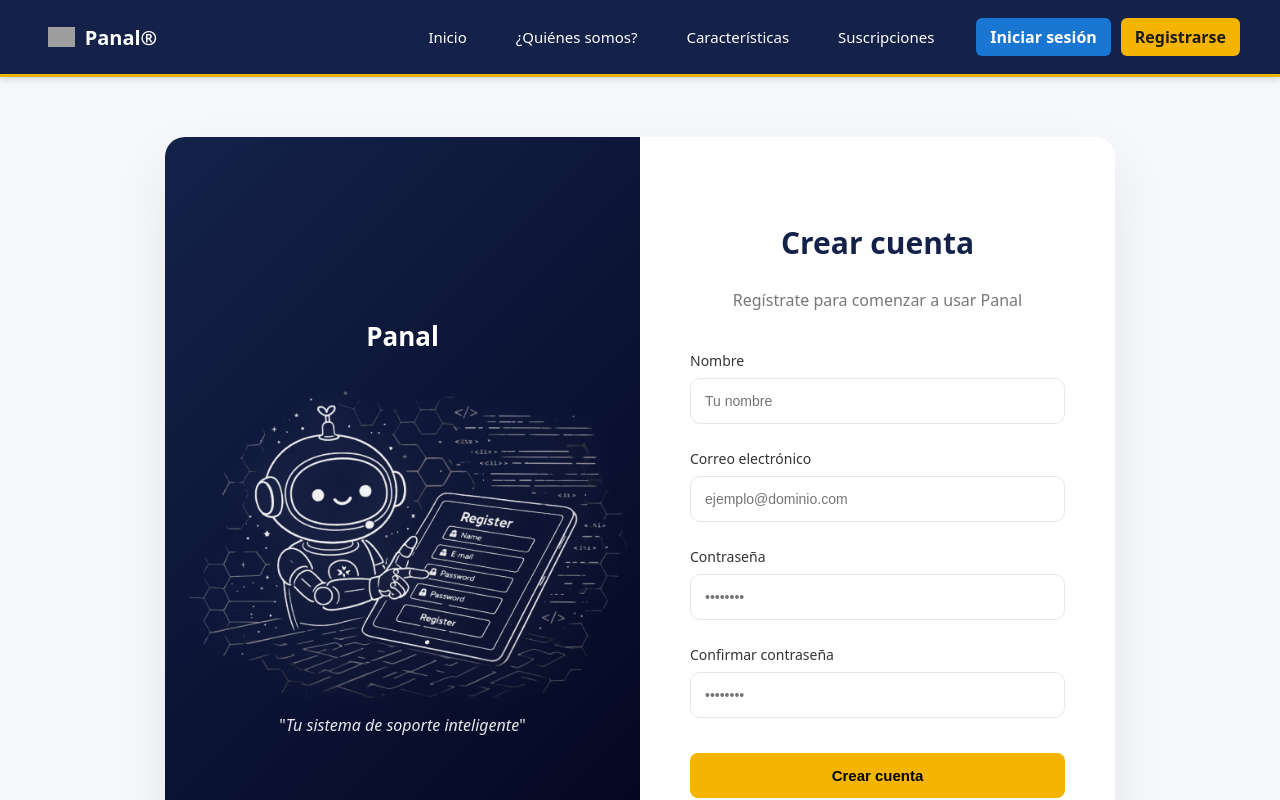
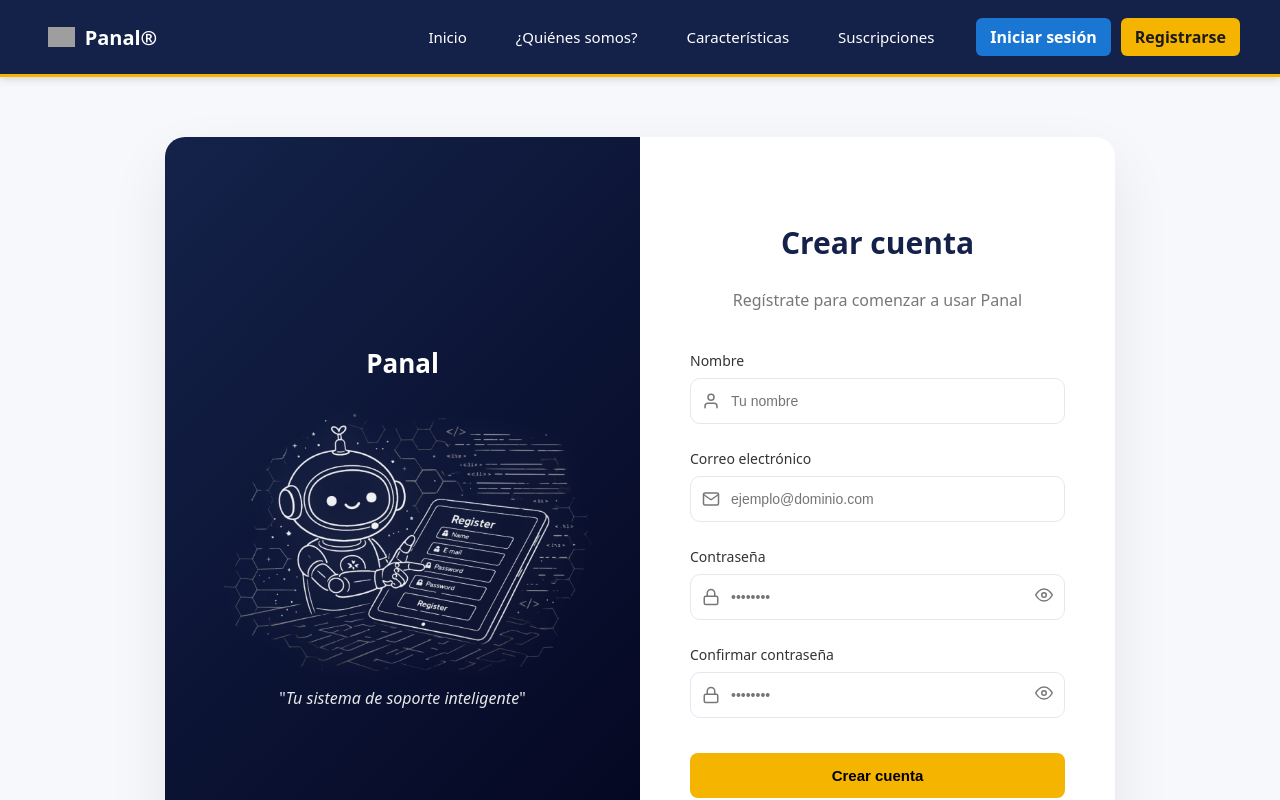
Before and after one commit to panal-organization/panal-web-application, a React (Vite) app: page /register in a window 1280 px wide. Shown: the top 800 px of the page. Built offline with nearby package versions, Linux system fonts and the light colour scheme; grey boxes are pictures that could not be loaded.

Commit message:
Registro actualizado con ngrok y rol id, iconos en registro

```diff
--- a/src/pages/public/LoginPage/LoginPage.tsx
+++ b/src/pages/public/LoginPage/LoginPage.tsx
@@ -8,6 +8,8 @@ import { useEffect } from "react"
 
 import { useAuth } from "../../../context/AuthContext"
 import { FiMail, FiLock, FiEye, FiEyeOff } from "react-icons/fi"
+
+const BASE_URL = "https://waggish-unsecludedly-jong.ngrok-free.dev/api";
 
 const LoginPage = () => {
 
@@ -35,8 +37,7 @@ const [mostrarPassword, setMostrarPassword] = useState(false)
 
       setLoading(true)
 
-      const response = await fetch(
-        "http://3.19.63.85:3000/api/auth/sign-in",
+      const response = await fetch(`${BASE_URL}/auth/sign-in`,
         {
           method: "POST",
           headers: {
--- a/src/pages/public/RegisterPage/RegisterPage.css
+++ b/src/pages/public/RegisterPage/RegisterPage.css
@@ -1,4 +1,13 @@
-/* CONTENEDOR REGISTER */
+.login-section{
+  min-height:80vh;
+  display:flex;
+  justify-content:center;
+  align-items:center;
+  padding:60px 20px;
+  background:#f6f8fc;
+}
+
+/* CONTENEDOR */
 
 .register-wrapper{
   display:grid;
@@ -13,7 +22,7 @@
   box-shadow:0 25px 60px rgba(0,0,0,0.08);
 }
 
-/* FORM REGISTER */
+/* FORM CARD */
 
 .register-card{
   padding:60px 50px;
@@ -22,7 +31,106 @@
   justify-content:center;
 }
 
-/* PANEL ROBOT */
+/* TITULOS */
+
+.login-title{
+  text-align:center;
+  font-size:30px;
+  color:#14224a;
+  margin-bottom:10px;
+}
+
+.login-subtitle{
+  text-align:center;
+  color:#777;
+  margin-bottom:40px;
+}
+
+/* FORM */
+
+.login-form{
+  display:flex;
+  flex-direction:column;
+  gap:25px;
+}
+
+.login-field{
+  display:flex;
+  flex-direction:column;
+}
+
+.login-field label{
+  font-size:14px;
+  margin-bottom:8px;
+  color:#333;
+}
+
+/* INPUT NORMAL (fallback) */
+
+.login-field input{
+  padding:14px;
+  border-radius:10px;
+  border:1px solid #e2e8f0;
+  font-size:14px;
+  transition:all .2s ease;
+}
+
+.login-field input:focus{
+  border-color:#1976d2;
+  box-shadow:0 0 0 3px rgba(25,118,210,0.1);
+}
+
+/* BOTON */
+
+.login-button{
+  width:100%;
+  margin-top:10px;
+  padding:14px;
+
+  background:#f4b400;
+  border:none;
+  border-radius:8px;
+
+  font-weight:600;
+  font-size:15px;
+
+  cursor:pointer;
+  transition:background 0.25s ease;
+}
+
+.login-button:hover{
+  background:#e0a800;
+}
+
+/* ERROR */
+
+.form-error{
+  color:#e53935;
+  font-size:14px;
+  text-align:center;
+}
+
+/* LINKS */
+
+.login-register{
+  text-align:center;
+  margin-top:30px;
+  font-size:14px;
+}
+
+.login-register a{
+  color:#1976d2;
+  font-weight:600;
+  margin-left:5px;
+  text-decoration:none;
+}
+
+.login-register a:hover{
+  color:#1565c0;
+  text-decoration:underline;
+}
+
+/* PANEL IZQUIERDO */
 
 .register-image{
   background:linear-gradient(135deg,#14224a, #03051e);
@@ -50,14 +158,16 @@
   margin-bottom:30px;
 }
 
+/* IMAGEN */
+
 .register-illustration{
   display:flex;
   justify-content:center;
 }
 
 .register-illustration img{
-
-  max-width:500px;
+  width:140%;
+  max-width:600px;
   opacity:0.95;
 
   filter:drop-shadow(0 0 15px rgba(255,255,255,0.25));
@@ -67,12 +177,55 @@
 
 @media(max-width:850px){
 
-.register-wrapper{
-  grid-template-columns:1fr;
+  .register-wrapper{
+    grid-template-columns:1fr;
+  }
+
+  .register-image{
+    display:none;
+  }
+
 }
 
-.register-image{
-  display:none;
+/* ========================= */
+/* INPUTS CON ICONOS */
+/* ========================= */
+
+.input-container{
+  position:relative;
+  display:flex;
+  align-items:center;
 }
 
+.input-container input{
+  width:100%;
+  padding:14px 40px; /* espacio para iconos */
+  border-radius:10px;
+  border:1px solid #e2e8f0;
+  font-size:14px;
+  transition:all .2s ease;
 }
+
+.input-container input:focus{
+  border-color:#1976d2;
+  box-shadow:0 0 0 3px rgba(25,118,210,0.1);
+}
+
+/* ICONO IZQUIERDO */
+
+.input-icon{
+  position:absolute;
+  left:12px;
+  color:#777;
+  font-size:18px;
+}
+
+/* ICONO DERECHO (OJO) */
+
+.password-toggle{
+  position:absolute;
+  right:12px;
+  cursor:pointer;
+  color:#777;
+  font-size:18px;
+}
--- a/src/pages/public/RegisterPage/RegisterPage.tsx
+++ b/src/pages/public/RegisterPage/RegisterPage.tsx
@@ -1,19 +1,17 @@
-import { useState } from "react"
+import { useState, useEffect } from "react"
 import { useNavigate } from "react-router-dom"
 
 import HeaderLanding from "../../../components/landing/HeaderLanding"
 import FooterLanding from "../../../components/landing/FooterLanding"
 
 import "./RegisterPage.css"
-
 import robot from "../../../assets/images/Robot3.png"
 
-import { useEffect } from "react"
+import { FiMail, FiLock, FiEye, FiEyeOff, FiUser } from "react-icons/fi"
+
+const BASE_URL = "https://waggish-unsecludedly-jong.ngrok-free.dev/api";
 
 const RegisterPage = () => {
-
-
-
 
   useEffect(() => {
     document.title = "Registrarse"
@@ -25,13 +23,14 @@ const RegisterPage = () => {
   const [correo, setCorreo] = useState("")
   const [contrasena, setContrasena] = useState("")
   const [confirmarContrasena, setConfirmarContrasena] = useState("")
+  const [mostrarPassword, setMostrarPassword] = useState(false)
+  const [mostrarConfirmPassword, setMostrarConfirmPassword] = useState(false)
+
   const [error, setError] = useState("")
   const [loading, setLoading] = useState(false)
 
   const handleRegister = async (e:any) => {
-
     e.preventDefault()
-
     setError("")
 
     if(contrasena !== confirmarContrasena){
@@ -40,40 +39,35 @@ const RegisterPage = () => {
     }
 
     try{
-
       setLoading(true)
 
-      const response = await fetch(
-        "http://3.19.63.85:3000/api/auth/sign-up",
-        {
+      const response = await fetch(`${BASE_URL}/auth/sign-up`, {
         method:"POST",
         headers:{
           "Content-Type":"application/json"
         },
-          body:JSON.stringify({
+        body: JSON.stringify({
           nombre,
           correo,
-            contrasena
+          contrasena,
+          rol_id: "699d2f3eb00a373767e0adbf",
+          estatus: true,
+          foto: ""
         })
-        }
-      )
+      })
 
       const data = await response.json()
 
       if(response.ok){
-
         alert("Cuenta creada correctamente")
         navigate("/login")
-
       }else{
         setError(data.message || "Error al registrar usuario")
       }
 
     }catch(error){
-
       console.error(error)
       setError("Error al conectar con el servidor")
-
     }finally{
       setLoading(false)
     }
@@ -88,33 +82,22 @@ const RegisterPage = () => {
 
         <div className="register-wrapper">
 
-          {/* PANEL IZQUIERDO ROBOT */}
-
+          {/* PANEL IZQUIERDO */}
           <div className="register-image">
-
             <div className="register-image-content">
-
               <h3>Panal</h3>
 
               <div className="register-illustration">
-
-                <img
-                  src={robot}
-                  alt="Robot soporte Panal"
-                />
-
+                <img src={robot} alt="Robot soporte Panal" />
               </div>
 
               <p>
                 "<i>Tu sistema de soporte inteligente</i>"
               </p>
-
             </div>
-
           </div>
 
           {/* FORMULARIO */}
-
           <div className="register-card">
 
             <h2 className="login-title">Crear cuenta</h2>
@@ -125,8 +108,13 @@ const RegisterPage = () => {
 
             <form className="login-form" onSubmit={handleRegister}>
 
+              {/* NOMBRE */}
               <div className="login-field">
                 <label>Nombre</label>
+
+                <div className="input-container">
+                  <FiUser className="input-icon" />
+
                   <input
                     type="text"
                     placeholder="Tu nombre"
@@ -135,9 +123,15 @@ const RegisterPage = () => {
                     required
                   />
                 </div>
+              </div>
 
+              {/* CORREO */}
               <div className="login-field">
                 <label>Correo electrónico</label>
+
+                <div className="input-container">
+                  <FiMail className="input-icon" />
+
                   <input
                     type="email"
                     placeholder="ejemplo@dominio.com"
@@ -146,27 +140,54 @@ const RegisterPage = () => {
                     required
                   />
                 </div>
+              </div>
 
+              {/* CONTRASEÑA */}
               <div className="login-field">
                 <label>Contraseña</label>
+
+                <div className="input-container">
+                  <FiLock className="input-icon" />
+
                   <input
-                  type="password"
+                    type={mostrarPassword ? "text" : "password"}
                     placeholder="••••••••"
                     value={contrasena}
                     onChange={(e)=>setContrasena(e.target.value)}
                     required
                   />
+
+                  <span
+                    className="password-toggle"
+                    onClick={()=>setMostrarPassword(!mostrarPassword)}
+                  >
+                    {mostrarPassword ? <FiEyeOff /> : <FiEye />}
+                  </span>
+                </div>
               </div>
 
+              {/* CONFIRMAR CONTRASEÑA */}
               <div className="login-field">
                 <label>Confirmar contraseña</label>
+
+                <div className="input-container">
+                  <FiLock className="input-icon" />
+
                   <input
-                  type="password"
+                    type={mostrarConfirmPassword ? "text" : "password"}
                     placeholder="••••••••"
                     value={confirmarContrasena}
                     onChange={(e)=>setConfirmarContrasena(e.target.value)}
                     required
                   />
+
+                  <span
+                    className="password-toggle"
+                    onClick={()=>setMostrarConfirmPassword(!mostrarConfirmPassword)}
+                  >
+                    {mostrarConfirmPassword ? <FiEyeOff /> : <FiEye />}
+                  </span>
+                </div>
               </div>
 
               {error && (
```
Also changed, not shown: src/App.tsx (indentation only). Lines whose indentation alone changed are shown as unchanged.
